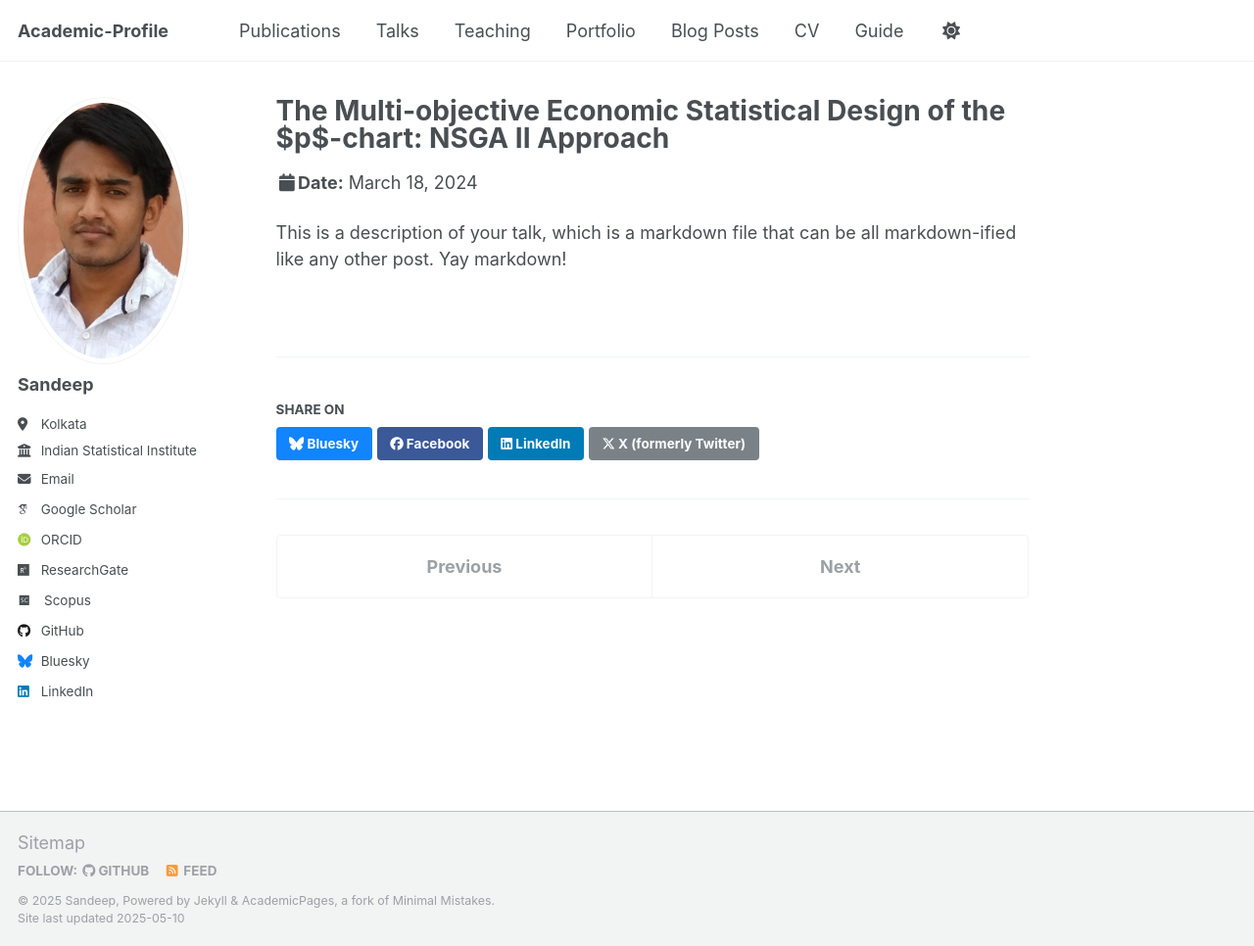
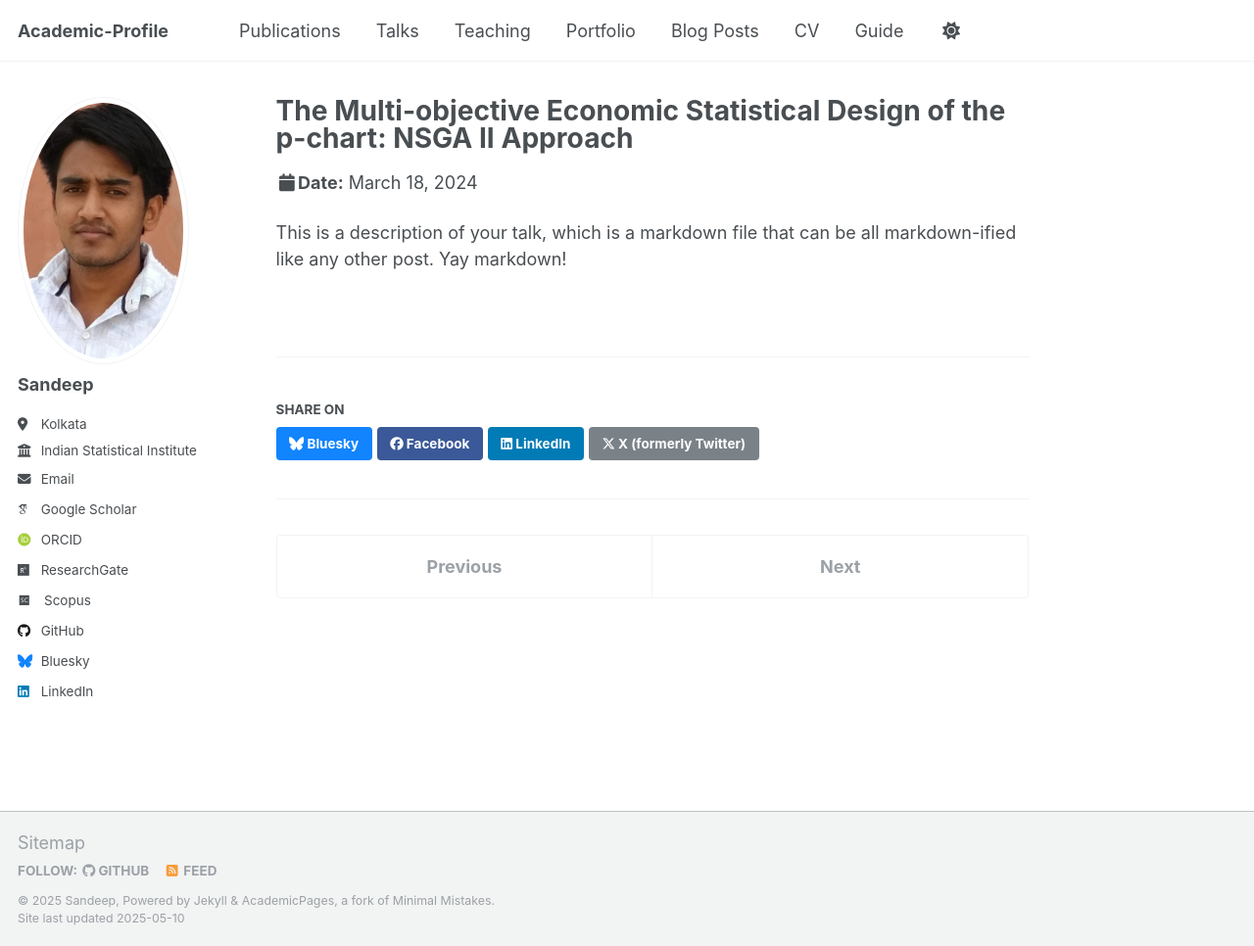
Before and after one commit to sandeepkajal633/sandeepkajal633-1, a Jekyll site: the page built from _talks/2012-03-01-talk-1.md, in a window 1280 px wide and 966 px high. Shown: the whole window at 98% size. Built offline with Jekyll 4.4.1, drawn with Linux system fonts in a browser that asks for light colours; some web fonts are replaced.

```diff
--- a/_talks/2012-03-01-talk-1.md
+++ b/_talks/2012-03-01-talk-1.md
@@ -1,5 +1,5 @@
 ---
-title: "The Multi-objective Economic Statistical Design of the $p$-chart: NSGA II Approach"
+title: "The Multi-objective Economic Statistical Design of the p-chart: NSGA II Approach"
 collection: talks
 type: "Talk"
 permalink: /talks/2012-03-01-talk-1
```
